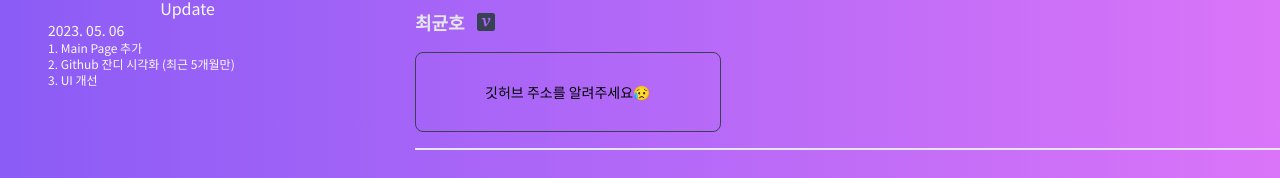
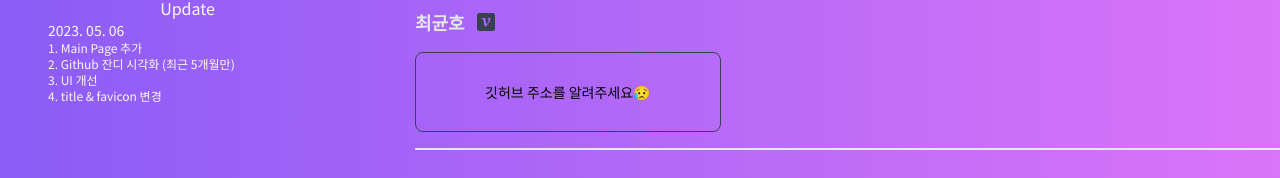
Before and after one commit to Crypto-kiki/Project_TIL, a React (Create React App) app: page /main in a window 1280 px wide. Shown: the part 892-1070 px from the top of the page. Built offline with nearby package versions, Linux system fonts and the light colour scheme; no server answers.

Commit message:
title and favicon

```diff
--- a/src/metadata.json
+++ b/src/metadata.json
@@ -27,7 +27,7 @@
     "name": "김강현",
     "team": 2,
     "url": "https://velog.io/@world_changer",
-    "git": ""
+    "git": "https://github.com/assdfg0313"
   },
   {
     "name": "안승우",
--- a/src/pages/main.jsx
+++ b/src/pages/main.jsx
@@ -32,6 +32,7 @@ const Main = () => {
                 <li>1. Main Page 추가</li>
                 <li>2. Github 잔디 시각화 (최근 5개월만)</li>
                 <li>3. UI 개선</li>
+                <li>4. title & favicon 변경</li>
               </ul>
             </div>
           </div>
```
